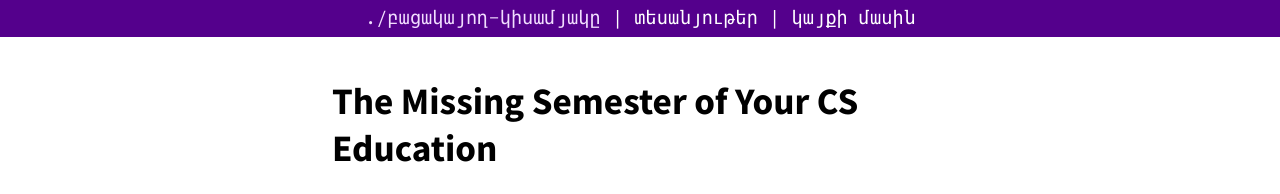
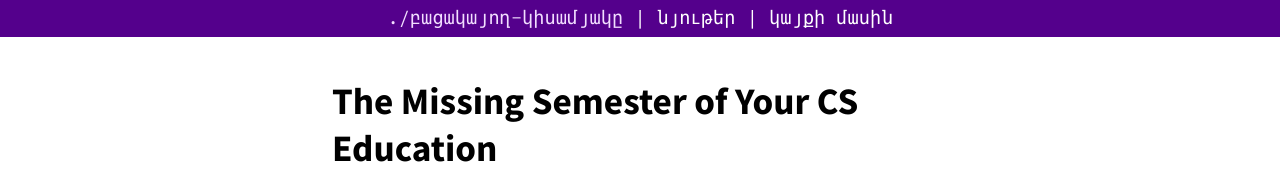
Before and after one commit to missing-semester-arm/missing-semester-arm.github.io, a Jekyll site: the page built from index.md, in a window 1280 px wide. Shown: the top 194 px of the page. Built offline with Jekyll 4.4.1, drawn with Linux system fonts in a browser that asks for light colours.

Commit message:
Update main navigation

```diff
--- a/_includes/nav.html
+++ b/_includes/nav.html
@@ -5,7 +5,7 @@
     <label class="menu-label" for="menu-icon"></label>
     <div class="trigger">
       <div class="trigger-child">
-        <span class="nav-link"><a href="/2020/">տեսանյութեր</a></span>
+        <span class="nav-link"><a href="/2020/">նյութեր</a></span>
         <span class="nav-link"><a href="/about/">կայքի մասին</a></span>
       </div>
     </div>
```
